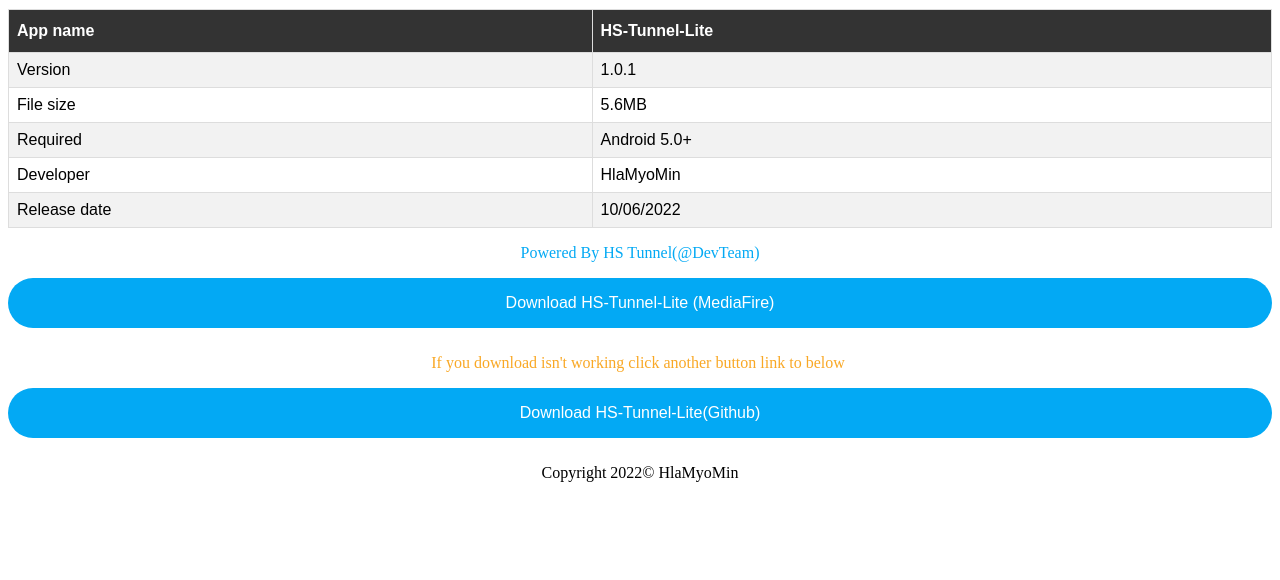
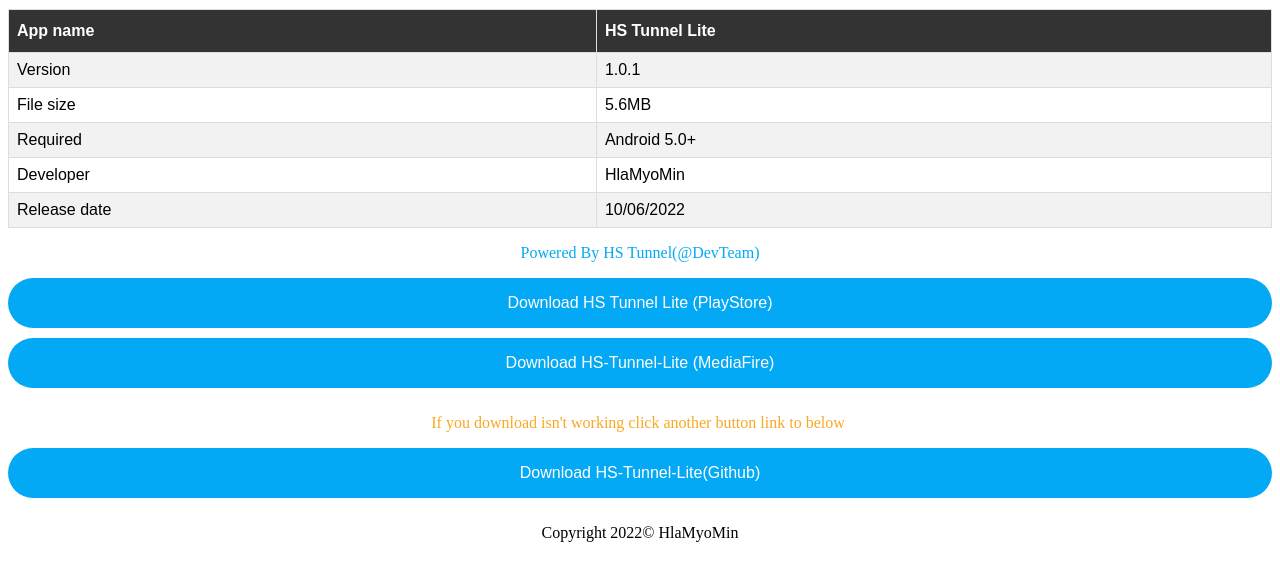
Before and after one commit to HlaMyoMin/HS-Tunnel-Lite, a plain HTML site: page index.html in a window 1280 px wide. Shown: the part 116-696 px from the top of the page. Drawn offline with Linux system fonts and the light colour scheme.

Commit message:
Update index.html

```diff
--- a/index.html
+++ b/index.html
@@ -6,7 +6,7 @@
     <meta http-equiv="X-UA-Compatible" content="IE=edge">
     <meta name="viewport" content="width=device-width, initial-scale=1.0">
     <link rel="icon" type="image/png" href="https://raw.githubusercontent.com/HlaMyoMin/HS-Tunnel-Lite/main/icon.png"/>
-    <title>HSTunnelLite</title>
+    <title>HS Tunnel Lite</title>
 <style>
         .center {
             display: block;
@@ -141,7 +141,7 @@
 	  <table id="customers">
 		<tr>
 		  <th>App name</th>
-		  <th>HS-Tunnel-Lite</th>
+		  <th>HS Tunnel Lite</th>
 		</tr>
 		<tr>
 		  <td>Version</td>
@@ -168,13 +168,15 @@
 
 	  </table>
 
-	  <p style="text-align: center;color: #03A9F4;"> Powered By HS Tunnel(@DevTeam)  </p>
+          <p style="text-align: center;color: #03A9F4;"> Powered By HS Tunnel(@DevTeam)  </p>
+
+	  <button class="btn" style="width:100%" onclick="let_download('https://www.mediafire.com/download/uowlg5dgut4lsuj');"> Download HS Tunnel Lite (PlayStore) </button>
+
 	  <button class="btn" style="width:100%" onclick="let_download('https://www.mediafire.com/download/uowlg5dgut4lsuj');"> Download HS-Tunnel-Lite (MediaFire) </button>
 
 	  <p style="text-align: center;color: #F9A825;"> If you download isn't working click another  button link to below ️ </p>
 
 	  <button class="btn" style="width:100%" onclick="let_download('https://github.com/sansoe2022/MAX-VPN/blob/main/MAX-VPN_1.0.1.apk?raw=true');"> Download HS-Tunnel-Lite(Github) </button>
-
 
 	  <p style="text-align: center;">Copyright 2022© HlaMyoMin</p>
 <script>
```
